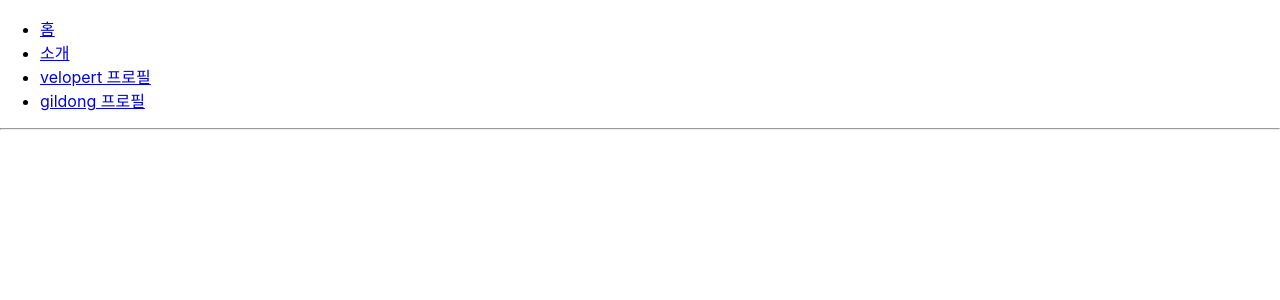
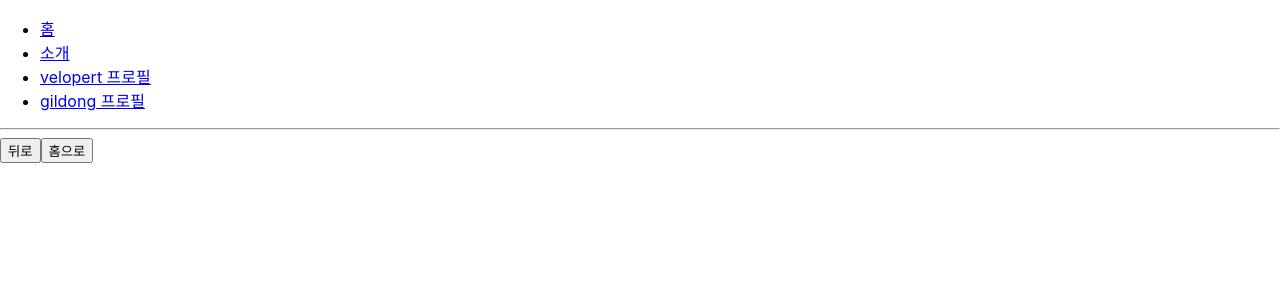
Before and after one commit to jiwonkim0131/react-practice, a React (Create React App) app in the folder react-router/react-router-tutorial/: page /HistorySample in a window 1280 px wide. Shown: the top 300 px of the page. Built offline with nearby package versions, Linux system fonts and the light colour scheme.

Commit message:
feat: 13.6.1 history 실습

```diff
--- /dev/null
+++ b/react-router/react-router-tutorial/src/pages/HistorySample.js
@@ -0,0 +1,19 @@
+import React from 'react';
+
+const HistorySample = ({ history }) => {
+  const goBack = () => {
+    history.goBack();
+  };
+  const goHome = () => {
+    console.log(history);
+    history.push('/');
+  };
+  return (
+    <div>
+      <button onClick={goBack}>뒤로</button>
+      <button onClick={goHome}>홈으로</button>
+    </div>
+  );
+};
+
+export default HistorySample;
--- a/react-router/react-router-tutorial/src/pages/index.js
+++ b/react-router/react-router-tutorial/src/pages/index.js
@@ -1,3 +1,4 @@
 export { default as Home } from './Home';
 export { default as About } from './About';
 export { default as Profile } from './Profile';
+export { default as HistorySample } from './HistorySample';
--- a/react-router/react-router-tutorial/src/shared/App.js
+++ b/react-router/react-router-tutorial/src/shared/App.js
@@ -1,6 +1,6 @@
 import React from 'react';
 import { Route, Link } from 'react-router-dom';
-import { Home, About, Profile } from '../pages/index';
+import { Home, About, Profile, HistorySample } from '../pages/index';
 
 const App = () => {
   return (
@@ -23,6 +23,7 @@ const App = () => {
       <Route exact path='/' component={Home} />
       <Route path={['/about', '/info']} component={About} />
       <Route path='/profile/:username' component={Profile} />
+      <Route path='/HistorySample' component={HistorySample} />
     </div>
   );
 };
```
